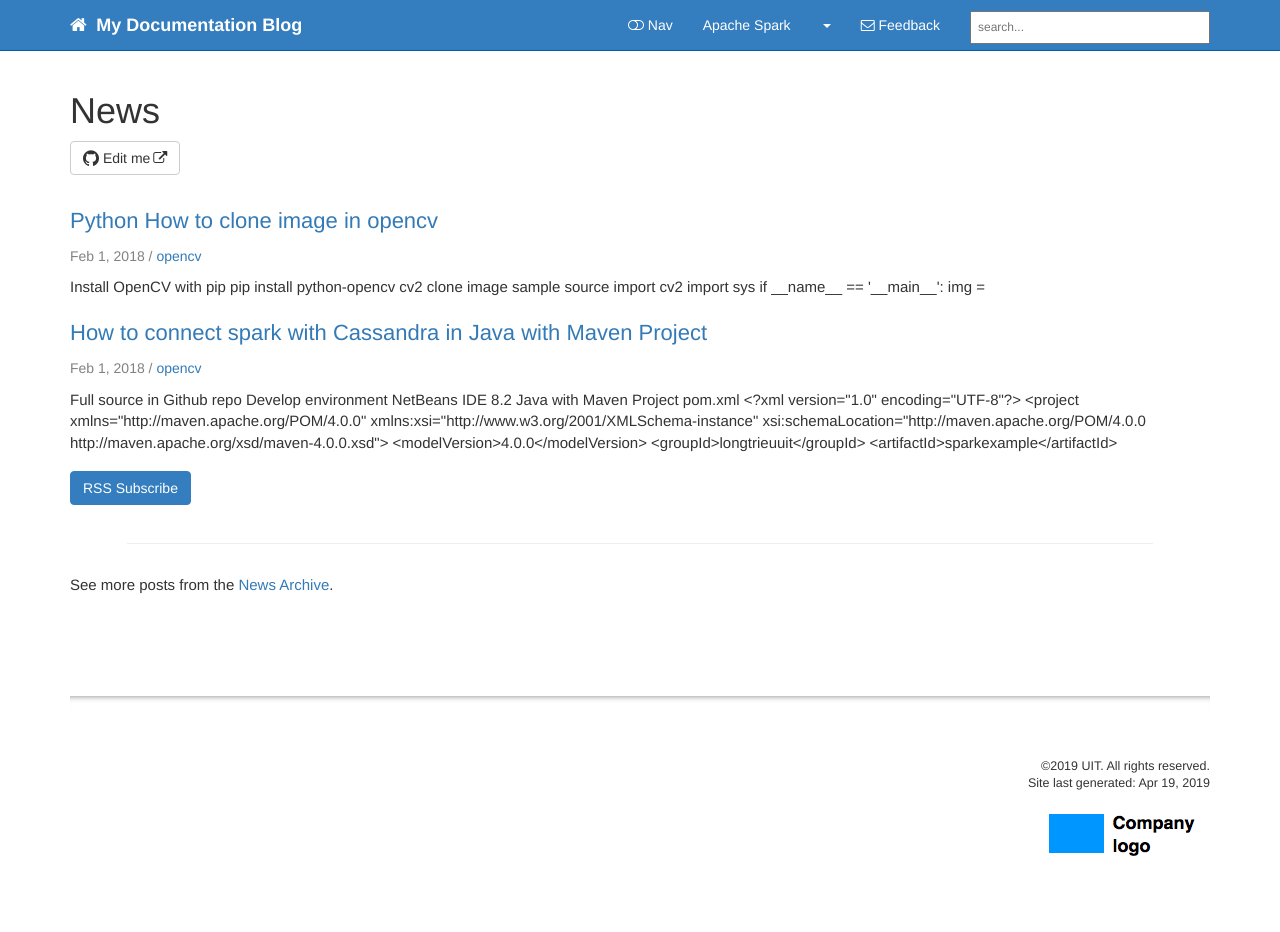
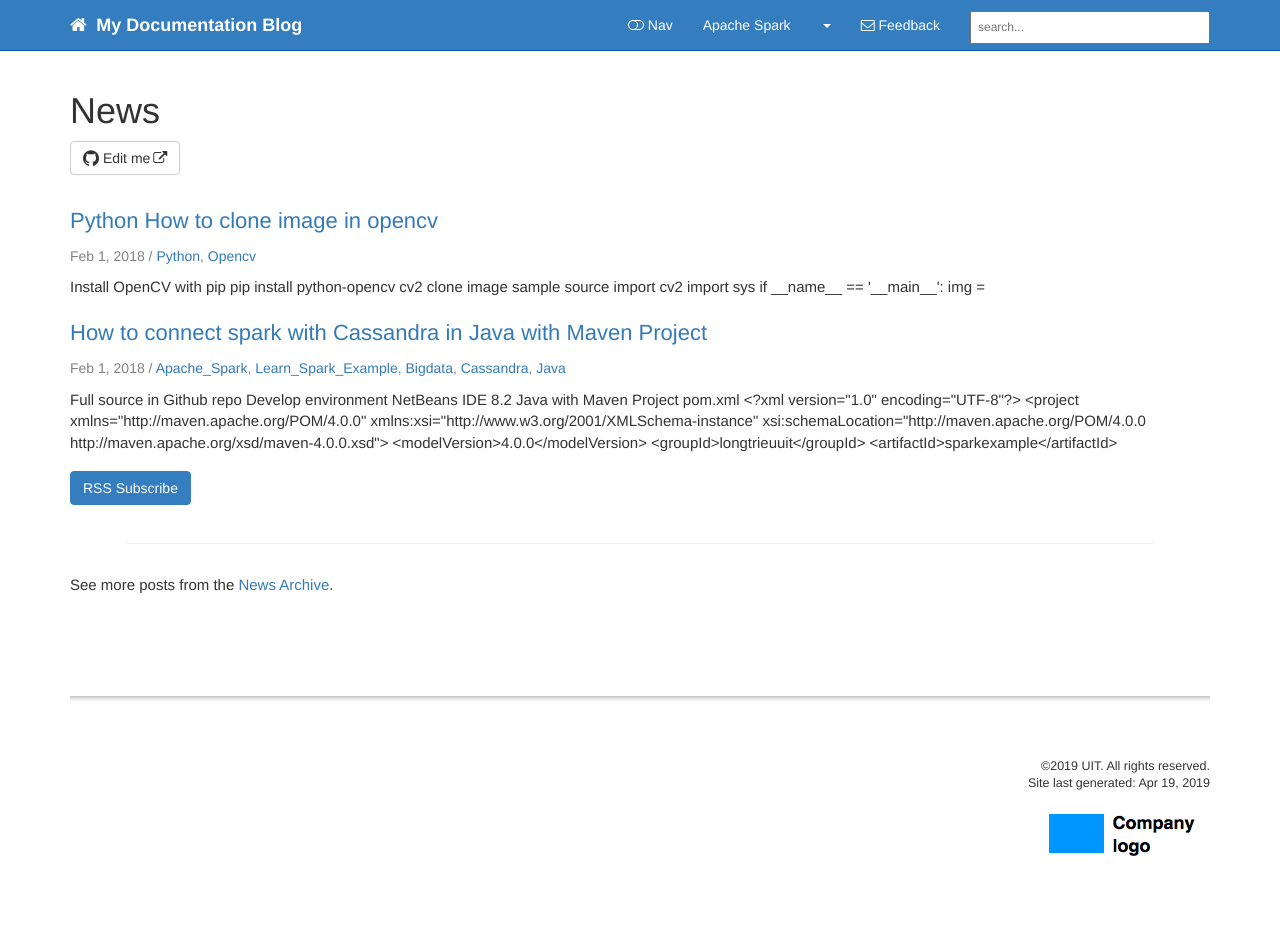
Before and after one commit to longtrieuuit/longtrieuuit.github.io, a Jekyll site: the page built from pages/news/news.html, in a window 1280 px wide. Built offline with Jekyll 4.4.1, drawn with Linux system fonts in a browser that asks for light colours; nearby versions of some CDN libraries; comment, search, counter and statistics services are not loaded.

Commit message:
add tags

```diff
--- a/_data/tags.yml
+++ b/_data/tags.yml
@@ -2,14 +2,17 @@
 # If you are using the createtag script, don't leave an blank line at the end of this file.
 # In other words, the last line must be the last tag in the allowed-tags list.
 allowed-tags:
-  - getting_started
-  - content_types
-  - navigation
-  - formatting
-  - publishing
-  - single_sourcing
-  - special_layouts
-  - collaboration
-  - news
+  - Apache_Spark
+  - Learn_Spark_Example
+  - Bigdata
+  - Cassandra
+  - OpenCV
+  - Python
+  - Java
+  - C
+  - C++
   - troubleshooting
-  - mobile
+  - rtsp
+  - camera
+  - rtsp
+  - face_detection
--- a/_posts/2018-02-01-How_to_connect_spark_with_Cassandra.md
+++ b/_posts/2018-02-01-How_to_connect_spark_with_Cassandra.md
@@ -1,8 +1,10 @@
 ---
 title:  "How to connect spark with Cassandra in Java with Maven Project"
 categories: python
+tags: [Apache_Spark, Learn_Spark_Example, Bigdata,Cassandra,Java]
+last_updated: July 3, 2016
+keywords: Apache Spark, Spark with example, Bigdata,Cassandra,Java
 permalink: How_to_connect_spark_with_Cassandra.html
-tags: [opencv]
 ---
 Full source in [Github repo](https://github.com/longtrieuuit/Spark_Example)
 ## Develop environment
--- a/_posts/2018-02-01-Python-How-to-clone-image-in-opencv.md
+++ b/_posts/2018-02-01-Python-How-to-clone-image-in-opencv.md
@@ -2,7 +2,7 @@
 title:  "Python How to clone image in opencv"
 categories: python
 permalink: Python_How_to_clone_image_in_opencv.html
-tags: [opencv]
+tags: [Python,Opencv]
 ---
 
 *  Install OpenCV with pip
```
